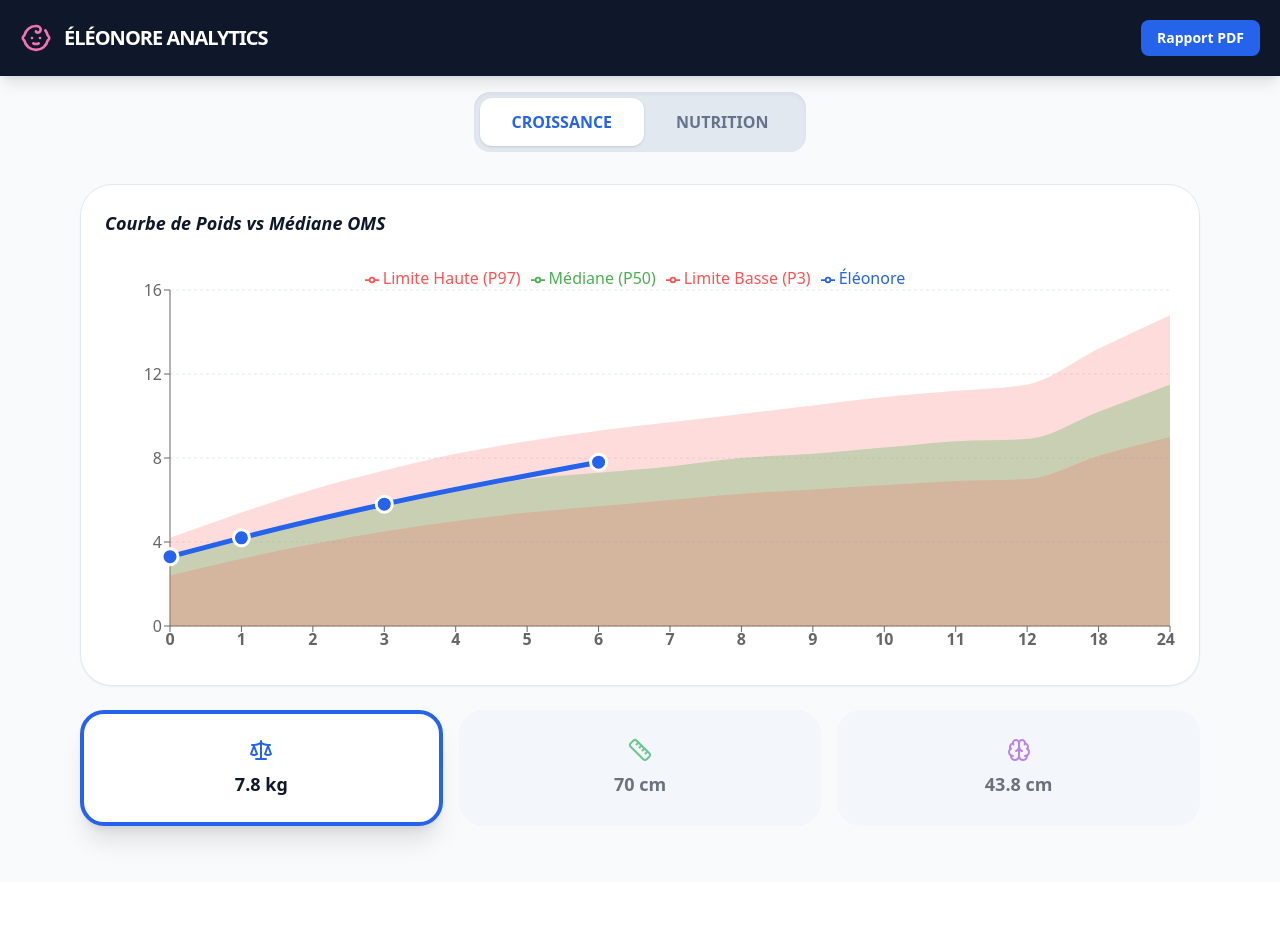
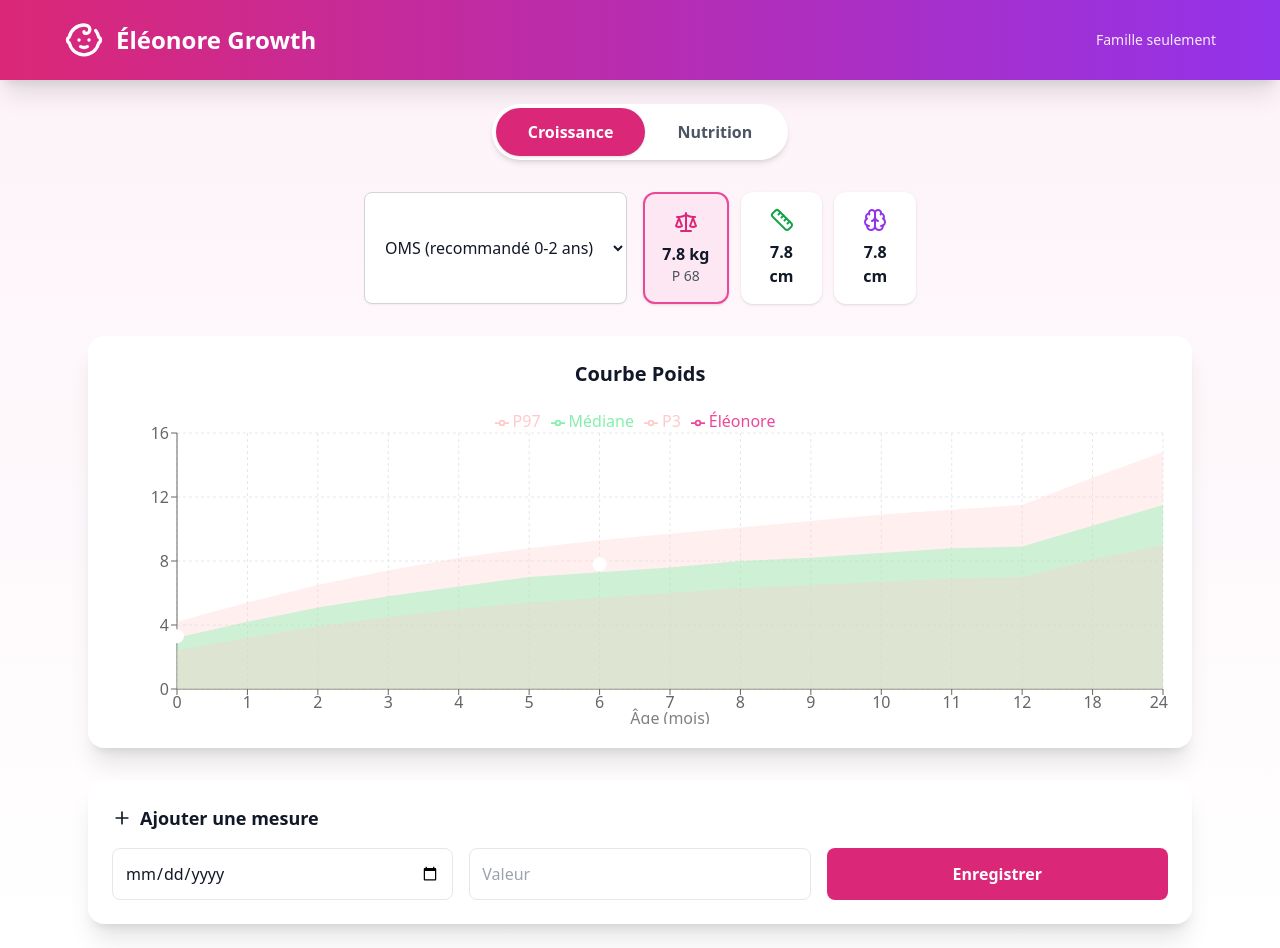
Before and after one commit to Dgedg1966/eleonore-growth-tracker, a React (Vite) app: page / in a window 1280 px wide. Before the commit the page ends 882 px from the top, so only its background shows below. Built offline with nearby package versions, Linux system fonts and the light colour scheme.

Commit message:
Update App.jsx

```diff
--- a/src/App.jsx
+++ b/src/App.jsx
@@ -1,102 +1,186 @@
 // Ce code contient les corrections pour Éléonore
-import React, { useState } from 'react';
-import { LineChart, Line, XAxis, YAxis, CartesianGrid, Tooltip, ResponsiveContainer, AreaChart, Area, Legend, ComposedChart } from 'recharts';
-import { Baby, Scale, Ruler, Brain, Printer, Droplets } from 'lucide-react';
-
-// Importation des fichiers que nous avons déjà générés
-import { omsTables } from './omsData';
-import { dailyNutrition } from './nutritionData'; // Ton fichier avec chaque jour
+import React, { useState, useEffect } from 'react';
+import { Line, Area, XAxis, YAxis, CartesianGrid, Tooltip, Legend, ResponsiveContainer, ComposedChart } from 'recharts';
+import { Baby, Scale, Ruler, Brain, Droplets, Plus } from 'lucide-react';
+import { omsTables, cdcTables } from './omsData';
+import { dailyNutrition } from './nutritionData';
 
 const App = () => {
-  const [activeTab, setActiveTab] = useState('growth');
-  const [growthType, setGrowthType] = useState('weight');
+  const [tab, setTab] = useState('growth');
+  const [type, setType] = useState('weight');
+  const [standard, setStandard] = useState('oms'); // 'oms' ou 'cdc'
+  const [measures, setMeasures] = useState(() => {
+    const saved = localStorage.getItem('eleonoreMeasures');
+    return saved ? JSON.parse(saved) : {
+      weight: [{ month: 0, value: 3.3, date: '2025-07-29' }, { month: 6, value: 7.8, date: '2026-01-20' }],
+      height: [{ month: 0, value: 50, date: '2025-07-29' }, { month: 6, value: 70, date: '2026-01-20' }],
+      head:   [{ month: 0, value: 34, date: '2025-07-29' }, { month: 6, value: 43.8, date: '2026-01-20' }]
+    };
+  });
 
-  // TES MESURES DE CROISSANCE
-  const myMeasures = {
-    weight: [{ month: 0, current: 3.3 }, { month: 1, current: 4.2 }, { month: 3, current: 5.8 }, { month: 6, current: 7.8 }],
-    height: [{ month: 0, current: 50 }, { month: 6, current: 70 }],
-    head: [{ month: 0, current: 34 }, { month: 6, current: 43.8 }]
+  useEffect(() => {
+    localStorage.setItem('eleonoreMeasures', JSON.stringify(measures));
+  }, [measures]);
+
+  const tables = standard === 'oms' ? omsTables : cdcTables;
+  const data = tables[type].map(row => ({
+    ...row,
+    eleonore: measures[type].find(m => m.month === row.month)?.value || null
+  }));
+
+  const latest = measures[type][measures[type].length - 1];
+  const currentValue = latest?.value || '—';
+  const currentMonth = latest?.month || '—';
+
+  const approxPercentile = (val, month) => {
+    const row = tables[type].find(r => r.month === month) || tables[type][0];
+    const diff97 = row.p97 - row.p50;
+    const z = (val - row.p50) / (diff97 / 1.88);
+    const p = 50 + 50 * Math.tanh(z * 0.8); // approximation simple
+    return Math.max(1, Math.min(99, Math.round(p)));
   };
 
-  const combinedGrowth = omsTables[growthType].map(oms => ({
-    ...oms,
-    current: myMeasures[growthType].find(m => m.month === oms.month)?.current || null
-  }));
+  const percentile = latest ? approxPercentile(currentValue, currentMonth) : '—';
+
+  const addMeasure = (e) => {
+    e.preventDefault();
+    const form = e.target;
+    const date = form.date.value;
+    const val = parseFloat(form.value.value);
+    const birth = new Date('2025-07-29');
+    const measureDate = new Date(date);
+    const months = Math.round((measureDate - birth) / (1000 * 60 * 60 * 24 * 30.4));
+    const newEntry = { month: months, value: val, date };
+    setMeasures(prev => ({
+      ...prev,
+      [type]: [...prev[type], newEntry].sort((a,b) => a.month - b.month)
+    }));
+    form.reset();
+  };
 
   return (
-    <div className="min-h-screen bg-slate-50 text-slate-900 pb-10">
-      <nav className="bg-slate-900 text-white p-5 flex justify-between items-center shadow-lg">
-        <div className="flex items-center gap-3">
-          <Baby className="text-pink-400 w-8 h-8" />
-          <h1 className="text-xl font-black uppercase tracking-tighter">Éléonore Analytics</h1>
+    <div className="min-h-screen bg-gradient-to-b from-pink-50 to-white text-gray-900 font-sans">
+      <nav className="bg-gradient-to-r from-pink-600 to-purple-600 text-white p-5 shadow-xl">
+        <div className="max-w-6xl mx-auto flex justify-between items-center">
+          <div className="flex items-center gap-3">
+            <Baby className="w-10 h-10" />
+            <h1 className="text-2xl font-bold">Éléonore Growth</h1>
+          </div>
+          <span className="text-sm opacity-90">Famille seulement</span>
         </div>
-        <button onClick={() => window.print()} className="bg-blue-600 px-4 py-2 rounded-lg font-bold text-sm">Rapport PDF</button>
       </nav>
 
-      <main className="max-w-6xl mx-auto p-4">
-        {/* SÉLECTEUR D'ONGLET PRINCIPAL */}
-        <div className="flex bg-slate-200 p-1.5 rounded-2xl mb-8 w-fit mx-auto shadow-inner">
-          <button onClick={() => setActiveTab('growth')} className={`px-8 py-3 rounded-xl font-bold transition-all ${activeTab === 'growth' ? 'bg-white shadow text-blue-600' : 'text-slate-500'}`}>CROISSANCE</button>
-          <button onClick={() => setActiveTab('nutrition')} className={`px-8 py-3 rounded-xl font-bold transition-all ${activeTab === 'nutrition' ? 'bg-white shadow text-blue-600' : 'text-slate-500'}`}>NUTRITION</button>
+      <main className="max-w-6xl mx-auto p-6">
+        {/* Onglets */}
+        <div className="flex justify-center mb-8">
+          <div className="inline-flex bg-white rounded-full shadow-md p-1">
+            <button
+              onClick={() => setTab('growth')}
+              className={`px-8 py-3 rounded-full font-semibold transition ${tab === 'growth' ? 'bg-pink-600 text-white shadow' : 'text-gray-600 hover:bg-pink-50'}`}
+            >
+              Croissance
+            </button>
+            <button
+              onClick={() => setTab('nutrition')}
+              className={`px-8 py-3 rounded-full font-semibold transition ${tab === 'nutrition' ? 'bg-pink-600 text-white shadow' : 'text-gray-600 hover:bg-pink-50'}`}
+            >
+              Nutrition
+            </button>
+          </div>
         </div>
 
-        {activeTab === 'growth' ? (
-          <div className="space-y-6">
-            <div className="bg-white p-6 rounded-[32px] shadow-sm border border-slate-200">
-              <h3 className="text-lg font-bold mb-6 flex items-center gap-2 italic">Courbe de {growthType === 'weight' ? 'Poids' : growthType === 'height' ? 'Taille' : 'Périmètre'} vs Médiane OMS</h3>
-              <div className="h-[400px] w-full">
+        {tab === 'growth' && (
+          <div className="space-y-8">
+            {/* Sélecteurs */}
+            <div className="flex flex-wrap gap-4 justify-center">
+              <select
+                value={standard}
+                onChange={e => setStandard(e.target.value)}
+                className="px-4 py-2 rounded-lg border border-gray-300 bg-white shadow-sm"
+              >
+                <option value="oms">OMS (recommandé 0-2 ans)</option>
+                <option value="cdc">CDC</option>
+              </select>
+
+              <div className="flex gap-3">
+                <button onClick={() => setType('weight')} className={`flex-1 p-4 rounded-xl shadow ${type==='weight' ? 'bg-pink-100 border-2 border-pink-500' : 'bg-white'}`}>
+                  <Scale className="mx-auto mb-2 text-pink-600" />
+                  <div className="font-bold">{currentValue} kg</div>
+                  <div className="text-sm text-gray-600">P {percentile}</div>
+                </button>
+                <button onClick={() => setType('height')} className={`flex-1 p-4 rounded-xl shadow ${type==='height' ? 'bg-green-100 border-2 border-green-500' : 'bg-white'}`}>
+                  <Ruler className="mx-auto mb-2 text-green-600" />
+                  <div className="font-bold">{currentValue} cm</div>
+                </button>
+                <button onClick={() => setType('head')} className={`flex-1 p-4 rounded-xl shadow ${type==='head' ? 'bg-purple-100 border-2 border-purple-500' : 'bg-white'}`}>
+                  <Brain className="mx-auto mb-2 text-purple-600" />
+                  <div className="font-bold">{currentValue} cm</div>
+                </button>
+              </div>
+            </div>
+
+            {/* Graphique */}
+            <div className="bg-white rounded-2xl shadow-xl p-6">
+              <h2 className="text-xl font-bold mb-4 text-center">
+                Courbe {type === 'weight' ? 'Poids' : type === 'height' ? 'Taille' : 'Périmètre crânien'}
+              </h2>
+              <div className="h-80">
                 <ResponsiveContainer>
-                  <ComposedChart data={combinedGrowth}>
-                    <CartesianGrid strokeDasharray="3 3" vertical={false} stroke="#e2e8f0" />
-                    <XAxis dataKey="month" tick={{fontWeight: 'bold'}} />
-                    <YAxis domain={['auto', 'auto']} />
+                  <ComposedChart data={data}>
+                    <CartesianGrid strokeDasharray="3 3" stroke="#e5e7eb" />
+                    <XAxis dataKey="month" label={{ value: 'Âge (mois)', position: 'insideBottom', offset: -5 }} />
+                    <YAxis />
                     <Tooltip />
                     <Legend verticalAlign="top" />
-                    {/* Zones OMS avec couleurs vives */}
-                    <Area type="monotone" dataKey="p97" stroke="none" fill="#FF5252" fillOpacity={0.2} name="Limite Haute (P97)" />
-                    <Area type="monotone" dataKey="p50" stroke="none" fill="#4CAF50" fillOpacity={0.3} name="Médiane (P50)" />
-                    <Area type="monotone" dataKey="p3" stroke="none" fill="#FF5252" fillOpacity={0.2} name="Limite Basse (P3)" />
-                    <Line type="monotone" dataKey="current" stroke="#2563eb" strokeWidth={5} dot={{r: 8, fill: '#2563eb', stroke: '#fff', strokeWidth: 3}} connectNulls name="Éléonore" />
+                    <Area dataKey="p97" fill="#fecaca" fillOpacity={0.3} stroke="none" name="P97" />
+                    <Area dataKey="p50" fill="#86efac" fillOpacity={0.4} stroke="none" name="Médiane" />
+                    <Area dataKey="p3"  fill="#fecaca" fillOpacity={0.3} stroke="none" name="P3" />
+                    <Line type="monotone" dataKey="eleonore" stroke="#ec4899" strokeWidth={4} dot={{ r: 6, stroke: '#fff', strokeWidth: 2 }} name="Éléonore" />
                   </ComposedChart>
                 </ResponsiveContainer>
               </div>
             </div>
 
-            <div className="grid grid-cols-3 gap-4">
-              <button onClick={() => setGrowthType('weight')} className={`p-6 rounded-3xl border-4 transition-all ${growthType === 'weight' ? 'border-blue-600 bg-white shadow-xl' : 'border-transparent bg-slate-100 opacity-60'}`}>
-                <Scale className="mx-auto mb-2 text-blue-600" />
-                <p className="font-black text-center text-lg">7.8 kg</p>
-              </button>
-              <button onClick={() => setGrowthType('height')} className={`p-6 rounded-3xl border-4 transition-all ${growthType === 'height' ? 'border-green-600 bg-white shadow-xl' : 'border-transparent bg-slate-100 opacity-60'}`}>
-                <Ruler className="mx-auto mb-2 text-green-600" />
-                <p className="font-black text-center text-lg">70 cm</p>
-              </button>
-              <button onClick={() => setGrowthType('head')} className={`p-6 rounded-3xl border-4 transition-all ${growthType === 'head' ? 'border-purple-600 bg-white shadow-xl' : 'border-transparent bg-slate-100 opacity-60'}`}>
-                <Brain className="mx-auto mb-2 text-purple-600" />
-                <p className="font-black text-center text-lg">43.8 cm</p>
-              </button>
+            {/* Ajouter mesure */}
+            <div className="bg-white rounded-2xl shadow-xl p-6">
+              <h3 className="text-lg font-bold mb-4 flex items-center gap-2">
+                <Plus className="w-5 h-5" /> Ajouter une mesure
+              </h3>
+              <form onSubmit={addMeasure} className="grid grid-cols-1 sm:grid-cols-3 gap-4">
+                <input type="date" name="date" required className="p-3 border rounded-lg" />
+                <input type="number" name="value" step="0.1" placeholder="Valeur" required className="p-3 border rounded-lg" />
+                <button type="submit" className="bg-pink-600 text-white font-semibold py-3 rounded-lg hover:bg-pink-700 transition">
+                  Enregistrer
+                </button>
+              </form>
             </div>
           </div>
-        ) : (
-          <div className="bg-white p-6 rounded-[32px] shadow-sm border border-slate-200">
-            <h3 className="text-xl font-black mb-6 flex items-center gap-3"><Droplets className="text-blue-500" /> Historique Quotidien Complet</h3>
-            <div className="h-[500px] w-full">
+        )}
+
+        {tab === 'nutrition' && (
+          <div className="bg-white rounded-2xl shadow-xl p-6">
+            <h2 className="text-xl font-bold mb-4 flex items-center gap-3">
+              <Droplets className="text-blue-500" /> Nutrition quotidienne
+            </h2>
+            <div className="h-96">
               <ResponsiveContainer>
-                <AreaChart data={dailyNutrition}>
-                  <CartesianGrid strokeDasharray="3 3" vertical={false} stroke="#f1f5f9" />
-                  <XAxis dataKey="date" hide={false} tick={{fontSize: 10}} interval={7} />
-                  <YAxis unit="ml" />
+                <ComposedChart data={dailyNutrition.slice(-60)} margin={{ top: 10, right: 30, left: 0, bottom: 0 }}>
+                  <CartesianGrid strokeDasharray="3 3" />
+                  <XAxis dataKey="date" angle={-45} textAnchor="end" height={70} interval={3} tick={{ fontSize: 12 }} />
+                  <YAxis unit=" ml" />
                   <Tooltip />
                   <Legend />
-                  {/* Tous tes laits avec couleurs saturées */}
-                  <Area type="monotone" dataKey="allaitement" stackId="1" stroke="#D81B60" fill="#F06292" fillOpacity={0.9} name="Allaitement (Sein)" />
-                  <Area type="monotone" dataKey="maternelBib" stackId="1" stroke="#E91E63" fill="#F48FB1" fillOpacity={0.8} name="Lait Maternel (Bib)" />
-                  <Area type="monotone" dataKey="kabrita" stackId="1" stroke="#FF8F00" fill="#FFD54F" fillOpacity={0.9} name="Kabrita" />
-                  <Area type="monotone" dataKey="kendamil" stackId="1" stroke="#1565C0" fill="#64B5F6" fillOpacity={0.9} name="Kendamil" />
-                  <Area type="monotone" dataKey="vache" stackId="1" stroke="#455A64" fill="#B0BEC5" fillOpacity={0.9} name="Lait de Vache" />
-                </AreaChart>
+                  <Area type="monotone" dataKey="sein" stackId="1" fill="#ec4899" stroke="#db2777" name="Sein" />
+                  <Area type="monotone" dataKey="maternelBib" stackId="1" fill="#f472b6" stroke="#db2777" name="Bib maternel" />
+                  <Area type="monotone" dataKey="kabrita" stackId="1" fill="#fbbf24" stroke="#d97706" name="Kabrita" />
+                  <Area type="monotone" dataKey="kendamil" stackId="1" fill="#60a5fa" stroke="#2563eb" name="Kendamil" />
+                  <Area type="monotone" dataKey="franceLait" stackId="1" fill="#9ca3af" stroke="#4b5563" name="France Lait" />
+                </ComposedChart>
               </ResponsiveContainer>
             </div>
+            <p className="text-center mt-4 text-gray-600">
+              Données du {dailyNutrition[0]?.date} au {dailyNutrition[dailyNutrition.length-1]?.date}
+            </p>
           </div>
         )}
       </main>
```
